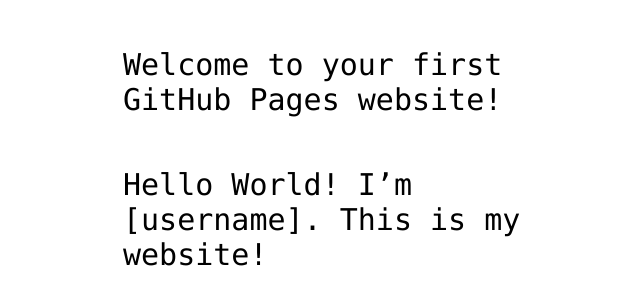
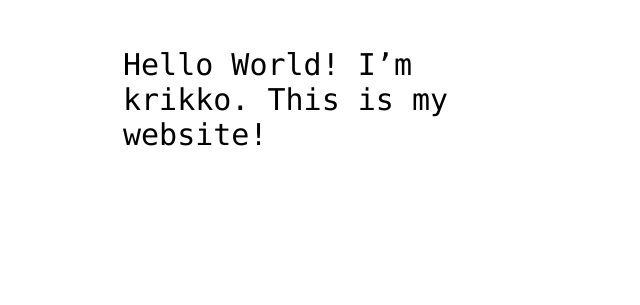
Before and after one commit to eceravolo/hello-world, a plain HTML site: page index.html in a window 1280 px wide. Shown: the part 341-646 px from the top of the page, without its empty margins (317-957 px from the left). Drawn offline with Linux system fonts and the light colour scheme.

Commit message:
Update index.html

```diff
--- a/index.html
+++ b/index.html
@@ -12,8 +12,7 @@
 <img src="https://octodex.github.com/images/daftpunktocat-thomas.gif" id="octocat" alt="octocat-gif" />
 
 <!-- Change this code here by copy and pasting your template on line 15 -->
-<p>Welcome to your first GitHub Pages website!</p>
-<p>Hello World! I’m [username]. This is my website!</p>
+<p>Hello World! I’m krikko. This is my website!</p>
 
 </body>
 </html>
```
